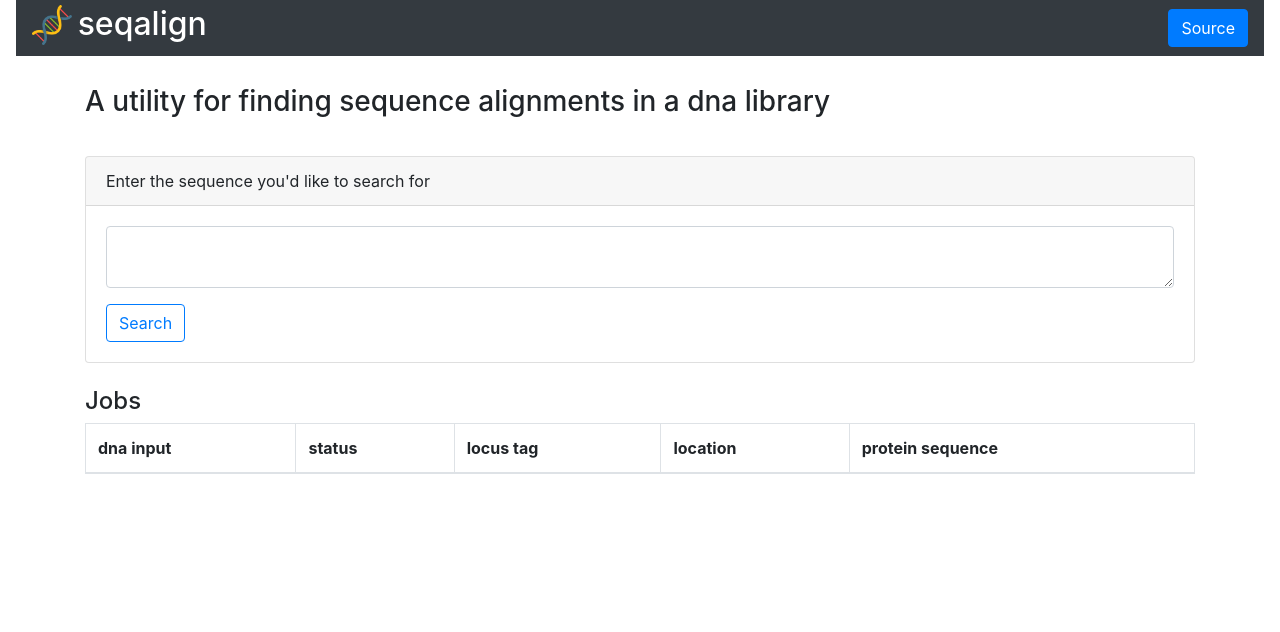
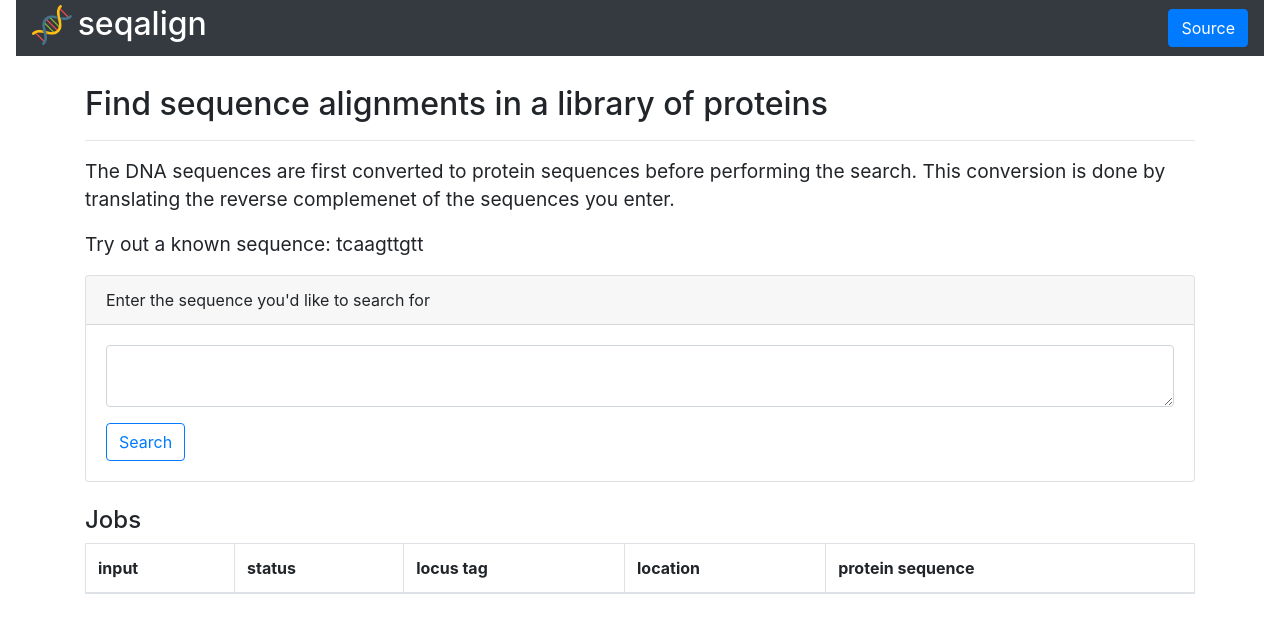
Before and after one commit to luhart/seqalign, a Next.js app: page / in a window 1280 px wide. Shown: the top 632 px of the page. Built offline with nearby package versions, Linux system fonts and the light colour scheme.

Commit message:
Update API to respond with full protein

```diff
--- a/components/search-form.js
+++ b/components/search-form.js
@@ -49,10 +49,10 @@ export default class SearchForm extends React.Component{
 
                 <section>
                     <h4>Jobs</h4>
-                    <Table striped bordered hover>
+                    <Table striped bordered hover responsive>
                         <thead>
                             <tr>
-                                <th>dna input</th>
+                                <th>input</th>
                                 <th>status</th>
                                 <th>locus tag</th>
                                 <th>location</th>
@@ -62,7 +62,7 @@ export default class SearchForm extends React.Component{
                         <tbody>
                             {this.state.jobs.map((job, index) => (
                                 <tr key={index}>
-                                    <td>{job.dna}</td>
+                                    <td style={{wordWrap: "break-word"}}>{job.dna}</td>
                                     <td>{job.found}</td>
                                     <td>{job.locus_tag}</td>
                                     <td>{job.location}</td>
--- a/pages/index.js
+++ b/pages/index.js
@@ -13,12 +13,17 @@ export default function Home() {
       </Head>
       <section className={utilStyles.headingMd}>
         <br />
-        <h3>A utility for finding sequence alignments in a dna library</h3>
-        <br/>
+        <h2>Find sequence alignments in a library of proteins</h2>
+        <hr />
+        <p>
+          The DNA sequences are first converted to protein sequences before performing
+          the search. This conversion is done by translating the reverse complemenet
+          of the sequences you enter.
+        </p>
+        <p>Try out a known sequence: tcaagttgtt
+        </p>
       </section>
-      <div className={utilStyles.search}>
         <SearchForm />
-      </div>
     </Layout>
   )
 }
--- a/styles/utils.module.css
+++ b/styles/utils.module.css
@@ -50,7 +50,3 @@
 .lightText {
   color: #999;
 }
-
-.search {
-  max-width: 1200px;
-}
```
Also changed, not shown: 2 other files (tests, documents, lock files or other folders).
